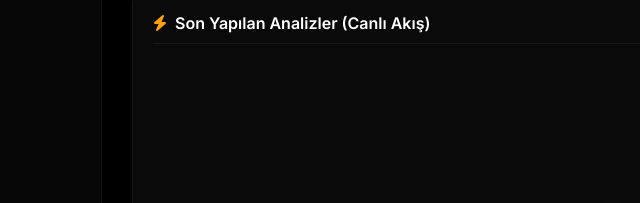
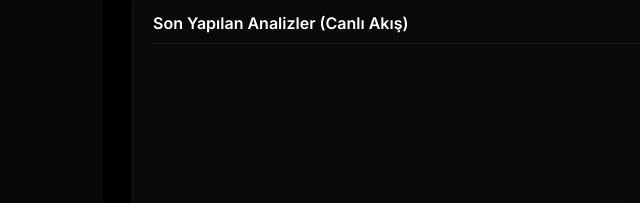
Before and after one commit to highval-blackline/cortexai, a website: page index.html in a window 1280 px wide. Shown: the part 356-559 px from the top of the page, 158-798 px from the left. Drawn offline with Linux system fonts and the light colour scheme; no server answers.

Commit message:
dashboard: analizler kısmındaki şimşek ikonu kaldırıldı

```diff
--- a/index.html
+++ b/index.html
@@ -154,7 +154,7 @@
                 <div class="panel" style="margin-bottom: 30px;">
                     <div class="panel-title"
                         style="font-size: 16px; font-weight: 600; margin-bottom: 15px; color: var(--text-main); border-bottom: 1px solid var(--border-light); padding-bottom: 10px;">
-                        <i class="fa-solid fa-bolt" style="color: var(--risk-med); margin-right: 8px;"></i>Son Yapılan Analizler (Canlı Akış)
+                        Son Yapılan Analizler (Canlı Akış)
                     </div>
 
                     <div id="feedLoading" style="color: rgba(255, 255, 255, 0.5); font-size: 13px; display: flex; flex-direction: column; justify-content: center; align-items: center; min-height: 350px;">
```
